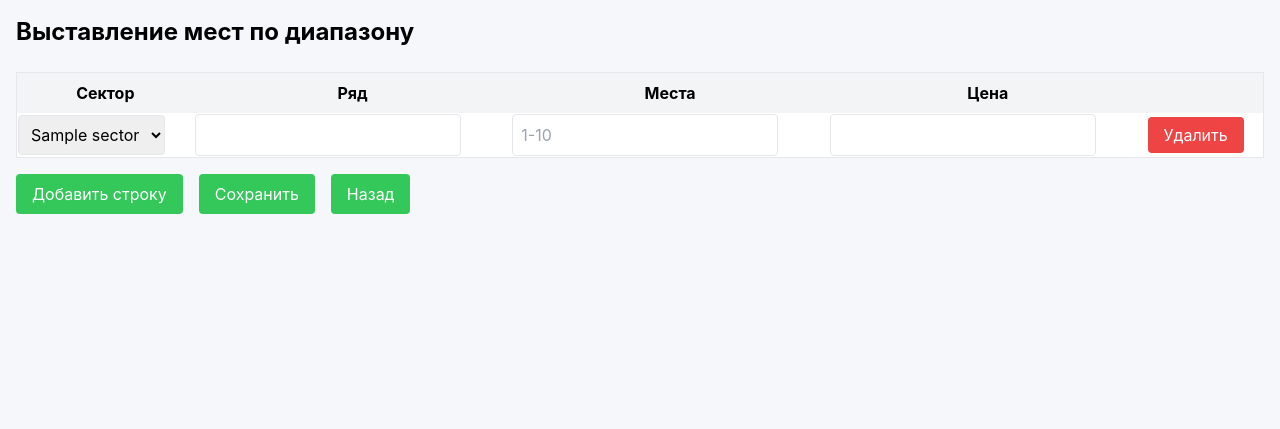
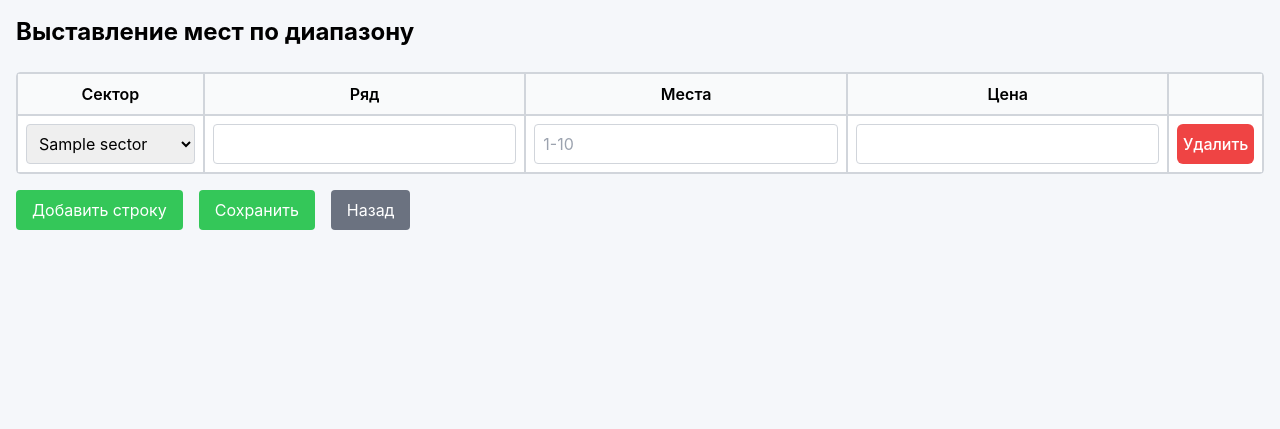
Before and after one commit to mm0sya/DombiletDiplom, a FastAPI app: template kras v2/templates/bulk_add_sectors.html in a window 1280 px wide. Shown: the part 72-501 px from the top of the page. Run offline with FastAPI, Linux system fonts and the light colour scheme; the template is opened without the code that fills it: most values are stand-ins (such as "Sample title", 1, 10 or a date in 2020); parts of the project's set-up code (start-up, migrations or seed data) failed here and were passed over; some libraries are stand-ins or nearby versions.

Commit message:
кнопки "удалить"

```diff
--- a/kras v2/main.py
+++ b/kras v2/main.py
@@ -947,4 +947,14 @@ async def update_seats(
         print(traceback.format_exc())
         raise HTTPException(status_code=500, detail=f"Internal server error: {str(e)}")
 
+@admin_router.post("/delete_sector/{match_slug}/{sector_name}", response_class=RedirectResponse)
+async def delete_sector(request: Request, match_slug: str, sector_name: str, admin: dict = Depends(check_auth)):
+    match = await matches_collection.find_one({"slug": match_slug})
+    if not match:
+        raise HTTPException(status_code=404, detail="Match not found")
+    sectors = match.get("sectors", [])
+    new_sectors = [sector for sector in sectors if sector["name"] != sector_name]
+    await matches_collection.update_one({"slug": match_slug}, {"$set": {"sectors": new_sectors}})
+    return RedirectResponse(url=f"/admin-panel/edit_match/{match_slug}", status_code=303)
+
 app.include_router(admin_router, prefix="/admin-panel")
--- a/kras v2/templates/admin_panel.html
+++ b/kras v2/templates/admin_panel.html
@@ -208,7 +208,7 @@
                         </ul>
                         <div class="mt-2 space-x-4">
                             <a href="/admin-panel/edit_match/{{ match.slug }}" class="text-blue-500 hover:underline">Редактировать</a>
-                            <a href="/admin-panel/delete_match/{{ match.slug }}" class="text-red-500 hover:underline">Удалить</a>
+                            <button onclick="deleteMatch('{{ match.slug }}')" class="text-red-500 hover:underline">Удалить</button>
                         </div>
                     </div>
                 {% endfor %}
--- a/kras v2/templates/bulk_add_sectors.html
+++ b/kras v2/templates/bulk_add_sectors.html
@@ -13,10 +13,12 @@
         .dark-green:hover { background-color: #2A5C4A; }
         .light-gray { background-color: #F5F7FA; }
         .table-header { font-weight: bold; background: #f3f4f6; }
-        .remove-btn { background-color: #EF4444; color: white; border-radius: 4px; padding: 6px 16px; }
+        .remove-btn { background-color: #EF4444; color: white; border-radius: 6px; padding: 6px 0; font-weight: 500; }
         .remove-btn:hover { background-color: #DC2626; }
         .add-btn, .save-btn, .back-btn { background-color: #34C759; color: white; border-radius: 4px; padding: 8px 16px; margin-right: 8px; }
         .add-btn:hover, .save-btn:hover, .back-btn:hover { background-color: #2EB648; }
+        .back-btn-gray { background-color: #6B7280; color: white; border-radius: 4px; padding: 8px 16px; }
+        .back-btn-gray:hover { background-color: #4A505E; }
     </style>
 </head>
 <body class="light-gray">
@@ -36,29 +38,23 @@
     <h2 class="text-2xl font-bold mb-6">Выставление мест по диапазону</h2>
     <form id="bulk-add-form" method="POST" action="/admin-panel/bulk_add_sectors/{{ match.slug }}">
         <div class="overflow-x-auto">
-            <table class="min-w-full bg-white border rounded">
+            <table class="min-w-full bg-white border border-gray-300 rounded" style="border-collapse: separate; border-spacing: 0;">
                 <thead>
                     <tr class="table-header">
-                        <th class="px-4 py-2">Сектор</th>
-                        <th class="px-4 py-2">Ряд</th>
-                        <th class="px-4 py-2">Места</th>
-                        <th class="px-4 py-2">Цена</th>
-                        <th></th>
+                        <th class="border border-gray-300 bg-gray-50 font-semibold text-base p-2">Сектор</th>
+                        <th class="border border-gray-300 bg-gray-50 font-semibold text-base p-2">Ряд</th>
+                        <th class="border border-gray-300 bg-gray-50 font-semibold text-base p-2">Места</th>
+                        <th class="border border-gray-300 bg-gray-50 font-semibold text-base p-2">Цена</th>
+                        <th class="border border-gray-300 bg-gray-50 p-2"></th>
                     </tr>
                 </thead>
                 <tbody id="sector-rows">
                     <tr>
-                        <td>
-                            <select name="sector_name" class="border rounded p-2" required>
-                                {% for sector in sectors %}
-                                    <option value="{{ sector }}">{{ sector }}</option>
-                                {% endfor %}
-                            </select>
-                        </td>
-                        <td><input type="number" name="row" class="border rounded p-2" min="1" required></td>
-                        <td><input type="text" name="places" class="border rounded p-2" placeholder="1-10" required></td>
-                        <td><input type="number" name="price" class="border rounded p-2" min="1" required></td>
-                        <td><button type="button" class="remove-btn" onclick="removeRow(this)">Удалить</button></td>
+                        <td class="border border-gray-300 p-0"><div class="p-2"><select name="sector_name" class="w-full h-10 px-2 rounded border border-gray-300 focus:outline-none" required>{% for sector in sectors %}<option value="{{ sector }}">{{ sector }}</option>{% endfor %}</select></div></td>
+                        <td class="border border-gray-300 p-0"><div class="p-2"><input type="number" name="row" class="w-full h-10 px-2 rounded border border-gray-300 focus:outline-none" min="1" required></div></td>
+                        <td class="border border-gray-300 p-0"><div class="p-2"><input type="text" name="places" class="w-full h-10 px-2 rounded border border-gray-300 focus:outline-none" placeholder="1-10" required></div></td>
+                        <td class="border border-gray-300 p-0"><div class="p-2"><input type="number" name="price" class="w-full h-10 px-2 rounded border border-gray-300 focus:outline-none" min="1" required></div></td>
+                        <td class="border border-gray-300 p-0"><div class="p-2"><button type="button" class="remove-btn w-full h-10" onclick="removeRow(this)">Удалить</button></div></td>
                     </tr>
                 </tbody>
             </table>
@@ -66,7 +62,7 @@
         <div class="mt-4 flex gap-2">
             <button type="button" class="add-btn" onclick="addRow()">Добавить строку</button>
             <button type="submit" class="save-btn">Сохранить</button>
-            <a href="/admin-panel/edit_match/{{ match.slug }}" class="back-btn">Назад</a>
+            <a href="/admin-panel/edit_match/{{ match.slug }}" class="back-btn-gray">Назад</a>
         </div>
     </form>
 </main>
```
